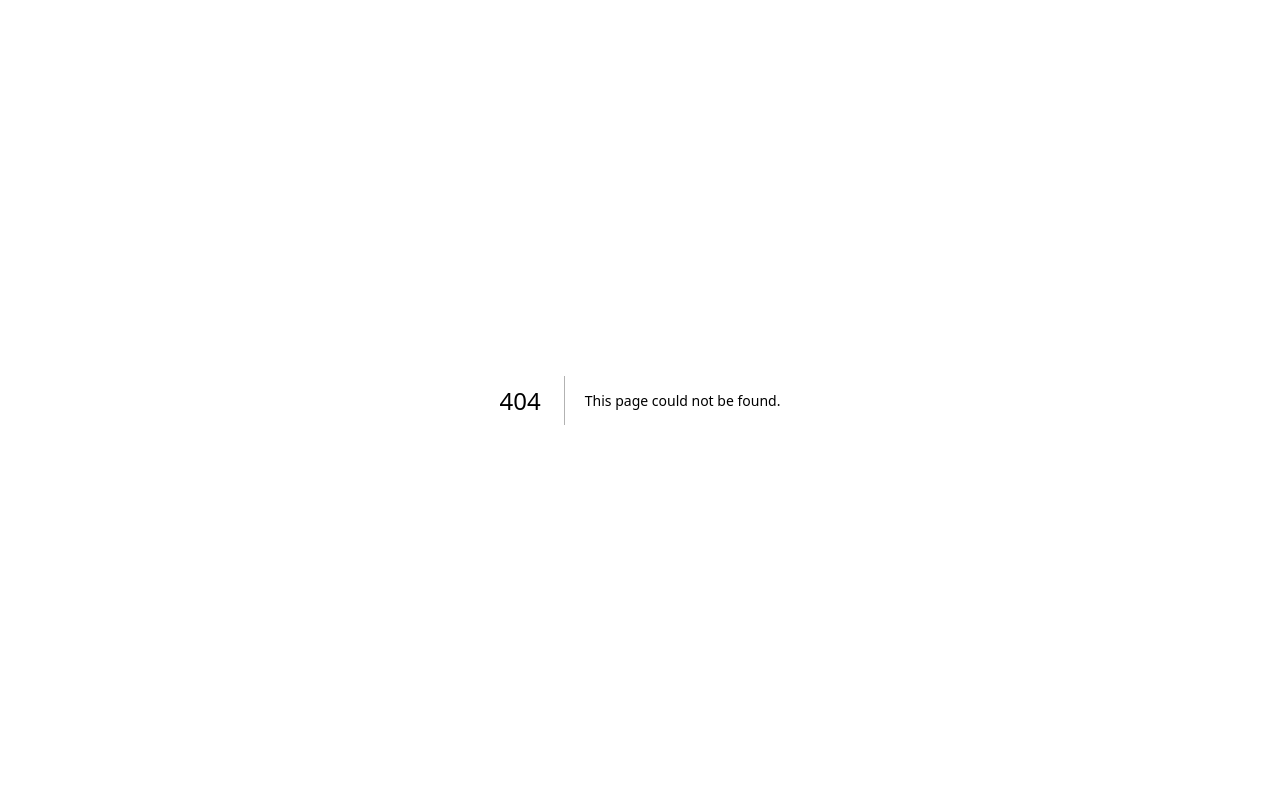
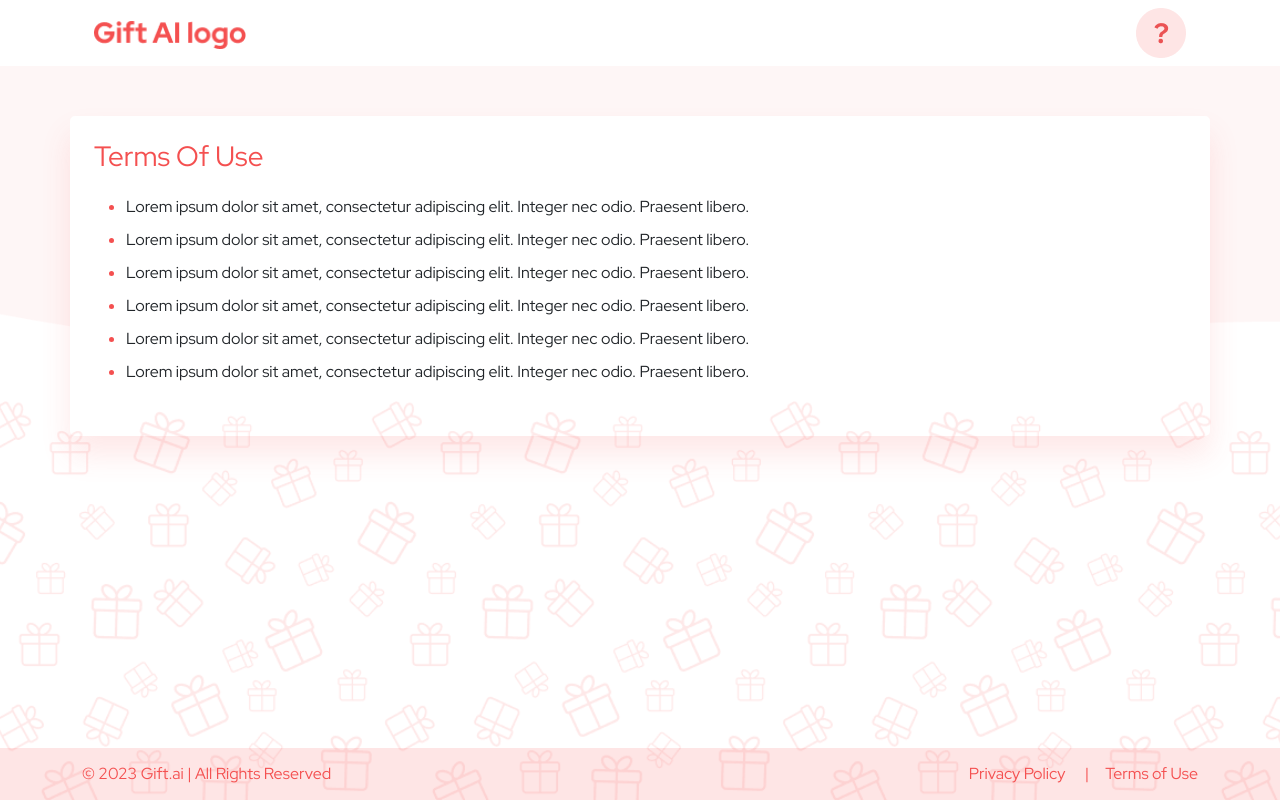
Before and after one commit to aniketgarje7/gift_ai, a Next.js app: page /term-use in a window 1280 px wide. Before the commit this address had no page. Built offline with nearby package versions, Linux system fonts and the light colour scheme.

Commit message:
privacy-policy and terms of use added

```diff
--- a/component/Footer.js
+++ b/component/Footer.js
@@ -1,3 +1,5 @@
+import Link from "next/link";
+
 const Footer = ()=>{
     return (
         <div className="footer">
@@ -9,9 +11,9 @@ const Footer = ()=>{
                                 <div className="row">
                                     <div className="col-md-6">© 2023 Gift.ai | All Rights Reserved</div>
                                     <div className="col-md-6 text-end" id="footer-link-parent">
-                                        <a href="#" className="footer-link">Privacy Policy</a>
+                                        <Link href="/privacy-policy" className="footer-link">Privacy Policy</Link>
                                         <span className="mx-3"> |</span>
-                                        <a href="#" className="footer-link">Terms of Use</a>
+                                        <Link href="/term-use" className="footer-link">Terms of Use</Link>
                                     </div>
                                 </div>
                             </div>
--- a/next.config.js
+++ b/next.config.js
@@ -14,3 +14,5 @@ module.exports = {
   }
 };
 module.exports = nextConfig
+// const withTM = require('next-transpile-modules')(['gsap']);
+// module.exports = withTM();
--- a/package.json
+++ b/package.json
@@ -15,6 +15,7 @@
     "framer-motion": "^10.12.4",
     "gsap": "^3.11.5",
     "next": "13.3.0",
+    "next-transpile-modules": "^10.0.0",
     "react": "18.2.0",
     "react-bootstrap": "^2.7.4",
     "react-dom": "18.2.0",
--- a/src/pages/_app.js
+++ b/src/pages/_app.js
@@ -3,7 +3,9 @@ import { Provider } from 'react-redux';
 import { store } from '@/store/store';
 import 'bootstrap/dist/css/bootstrap.min.css';
 import "@fontsource/red-hat-display";
-
+// import { gsap } from 'gsap'
+// import { CSSPlugin } from 'gsap/CSSPlugin'
+// gsap.registerPlugin(CSSPlugin)
 
 
 export default function App({ Component, pageProps }) {
--- a/src/pages/index.js
+++ b/src/pages/index.js
@@ -9,7 +9,6 @@ import LoadingAnimation from '../../component/LoadingAnimation';
 import MainLoader from '../../component/MainLoader';
 import { useDispatch } from 'react-redux';
 import { setSearchChat,setResult } from '@/store/slices/searchSlice';
-
 
 export default function Home() {
   const [isLoading, setIsLoading] = useState(false);
@@ -27,7 +26,6 @@ export default function Home() {
         <link rel="icon" href="/favicon.ico" />
       </Head>
       {isLoading && <div className='main-loader ' ><MainLoader /> </div>}
-     {/* {isLoading && <LoadGame/>} */}
       <div className={isLoading?'body opacity-body ':'body'}>
         <Header />
         <div className='main'>
--- /dev/null
+++ b/src/pages/term-use.js
@@ -0,0 +1,43 @@
+import Header from "../../component/Header";
+import Footer from "../../component/Footer";
+import Head from "next/head";
+
+const TermOfUse = () => {
+    return (
+        <>
+            <Head>
+                <title>Terms Of Use</title>
+                <meta name="description" content="Generated by create next app" />
+                <meta name="viewport" content="width=device-width, initial-scale=1" />
+                <link rel="icon" href="/favicon.ico" />
+            </Head>
+            <div className='body'>
+                <Header />
+                <div className='main'>
+                    <div className='section'>
+                        <div className="">
+                            <div className="bg-heading container-fluid"></div>
+                        </div>
+                    </div >
+
+                    <div className="container terms-use-content p-4">
+                        <h3 className=" terms-use-heading">Terms Of Use</h3>
+                        <div className=" py-2 terms-use-para">
+                            <ul>
+                                <li>Lorem ipsum dolor sit amet, consectetur adipiscing elit. Integer nec odio. Praesent libero.</li>
+                                <li>Lorem ipsum dolor sit amet, consectetur adipiscing elit. Integer nec odio. Praesent libero.</li>
+                                <li>Lorem ipsum dolor sit amet, consectetur adipiscing elit. Integer nec odio. Praesent libero.</li>
+                                <li>Lorem ipsum dolor sit amet, consectetur adipiscing elit. Integer nec odio. Praesent libero.</li>
+                                <li>Lorem ipsum dolor sit amet, consectetur adipiscing elit. Integer nec odio. Praesent libero.</li>
+                                <li>Lorem ipsum dolor sit amet, consectetur adipiscing elit. Integer nec odio. Praesent libero.</li>
+                            </ul>
+                        </div>
+                    </div>
+                </div>
+                <Footer />
+            </div>
+        </>
+    );
+};
+
+export default TermOfUse;
--- a/src/styles/globals.css
+++ b/src/styles/globals.css
@@ -327,3 +327,43 @@ color: #F45050;
     width: 23% !important;
 }
 }
+
+.privacy-policy-content{
+  margin-top: -200px;
+  box-shadow: 0px 19px 30px rgba(244, 80, 80, 0.13);
+  background-color:#ffffff;
+  line-height: 27px;
+  border-radius: 5px;
+}
+.privacy-policy-heading{
+  color:#F45050
+}
+.privacy-policy-para{
+  font-family: 'Red Hat Display',sans-serif;
+font-style: normal;
+font-weight: 500;
+font-size: 16px;
+line-height: 33px;
+}
+.terms-use-content{
+  margin-top: -230px;
+  margin-bottom: -50px;
+  box-shadow: 0px 19px 30px rgba(244, 80, 80, 0.13);
+  background-color:#ffffff;
+  line-height: 27px;
+  border-radius: 5px;
+}
+.terms-use-heading{
+  color:#F45050
+}
+.terms-use-para{
+  font-family: 'Red Hat Display',sans-serif;
+font-style: normal;
+font-weight: 500;
+font-size: 16px;
+line-height: 33px;
+}
+li::marker {
+  color: #F45050;
+
+}
```
Also changed, not shown: component/LoadGame.js (+18 -13 lines), src/pages/privacy-policy.js (added, +37 -0 lines), 1 other file (tests, documents, lock files or other folders).
